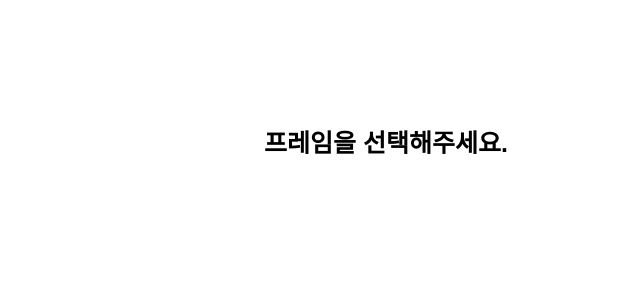
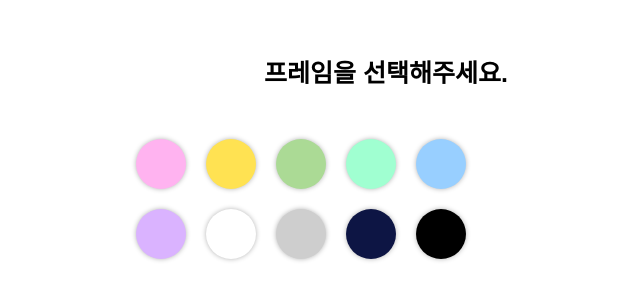
Before and after one commit to khskys0805/Snap4U, a React (Create React App) app: page /frame in a window 1280 px wide. Shown: the part 234-534 px from the top of the page, without its empty margins (254-894 px from the left). Built offline with nearby package versions, Linux system fonts and the light colour scheme.

Commit message:
프레임 컬러 설정

```diff
--- a/src/pages/PhotoSelection.js
+++ b/src/pages/PhotoSelection.js
@@ -6,6 +6,7 @@ import {
 	TbCircleNumber3Filled,
 	TbCircleNumber4Filled,
 } from "react-icons/tb";
+import { useNavigate } from "react-router-dom";
 
 const Title = styled.h2`
 	font-size: 25px;
@@ -89,6 +90,7 @@ const CheckIcon = styled.div`
 
 const PhotoSelection = ({ photos }) => {
 	const [selectedPhotos, setSelectedPhotos] = useState([]);
+	const navigate = useNavigate();
 
 	const toggleSelectPhoto = (photo) => {
 		// 사용자가 특정 사진을 클릭했을 때, 그 사진이 이미 선택된 것인지 확인하기 위해 계산
@@ -117,6 +119,7 @@ const PhotoSelection = ({ photos }) => {
 	const saveSelectedPhotos = () => {
 		if (selectedPhotos.length === 4) {
 			console.log("Selected photos to save:", selectedPhotos);
+			navigate(`/frame`);
 		} else {
 			alert("4개의 사진을 선택해주세요.");
 		}
--- a/src/pages/SelectFrame.js
+++ b/src/pages/SelectFrame.js
@@ -17,10 +17,42 @@ const Title = styled.h1`
 	margin-bottom: 50px;
 `;
 
+const Palette = styled.div`
+	width: 500px;
+`;
+const ColorLayout = styled.div`
+	display: flex;
+`;
+const Color = styled.div`
+	width: 50px;
+	height: 50px;
+	border-radius: 50%;
+	margin: 0 20px 20px 0;
+	box-shadow: 0 0 5px 0 rgba(0, 0, 0, 0.3);
+	background: ${(props) => props.color || "#fff"};
+`;
+
 const SelectFrame = () => {
 	return (
 		<Box>
 			<Title>프레임을 선택해주세요.</Title>
+			<Palette>
+				<ColorLayout>
+					<Color color="#ffb3f0" />
+					<Color color="#ffe252" />
+					<Color color="#abda95" />
+					<Color color="#a0ffd1" />
+
+					<Color color="#98cfff" />
+				</ColorLayout>
+				<ColorLayout>
+					<Color color="#dab3ff" />
+					<Color color="#fff" />
+					<Color color="#cecece" />
+					<Color color="#0d1544" />
+					<Color color="#000" />
+				</ColorLayout>
+			</Palette>
 		</Box>
 	);
 };
```
